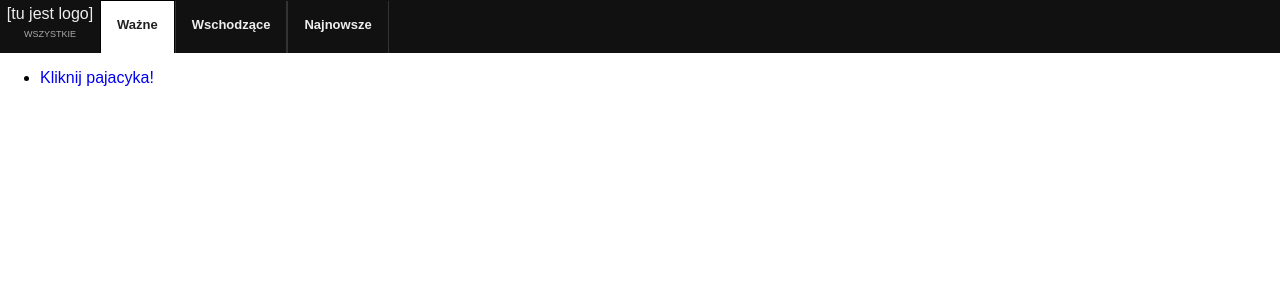
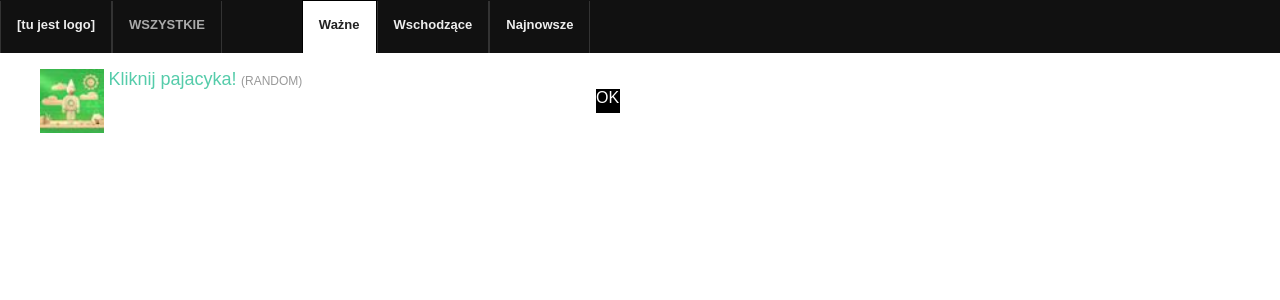
Before and after one commit to szatkus/yask, a Flask app: page / in a window 1280 px wide. Shown: the top 300 px of the page. Run offline with Flask 2, Linux system fonts and the light colour scheme.

Commit message:
Partial entries template

```diff
--- a/css/style.css
+++ b/css/style.css
@@ -44,7 +44,60 @@ header .place {
     height: 40px;
     vertical-align: middle;
 }
+
+.channel-name {
+    text-transform: uppercase;
+}
+
 header .channel-name {
     color: #aaa;
-    font-size: 9px;
+    margin-right: 80px;
 }
+
+ul.entries {
+    list-style-type: none;
+    width: 600px;
+}
+
+ul.entries .thumbnail-container {
+    display: inline-block;
+    width: 64px;
+    height: 64px;
+}
+
+ul.entries .thumbnail-container .helper {
+    display: table-cell;
+    vertical-align: middle;
+    text-align: center;
+    width: 64px;
+    height: 64px;
+}
+
+ul.entries .details {
+    display: inline-block;
+    height: 64px;
+    vertical-align: top;
+}
+
+ul.entries .title {
+    font-size: 18px;
+    color: #5ca;
+}
+
+ul.entries .title:visited {
+    color: #475;
+}
+
+ul.entries .channel-name {
+    color: #999;
+    font-size: 12px;
+}
+
+ul.entries .ok {
+    float: right;
+    height: 24px;
+    width: 24px;
+    margin: 20px;
+    background-color: #000;
+    color: #fff;
+}
--- a/main.py
+++ b/main.py
@@ -10,5 +10,9 @@ def root():
 def send_css(path):
     return send_from_directory('css', path)
 
+@app.route('/images/<path:path>')
+def send_image(path):
+    return send_from_directory('images', path)
+
 if __name__ == "__main__":
     app.run(debug=True)
--- a/templates/index.html
+++ b/templates/index.html
@@ -5,16 +5,27 @@
 <link rel="stylesheet" type="text/css" href="css/style.css">
 
 <header>
-    <div class="place">
-        <a href="#" class="logo" title="Musisz tylko mocno w nie uwierzyć!">[tu jest logo]</a><br>
-        <a href="#" class="channel-name">WSZYSTKIE</a>
-    </div><a href="#" class="selected">Ważne
+    <a href="#" class="logo" title="Musisz tylko mocno w nie uwierzyć!">[tu jest logo]
+    </a><a href="#" class="channel-name">wszystkie
+    </a><a href="#" class="selected">Ważne
     </a><a href="#">Wschodzące
     </a><a href="#">Najnowsze</a>
 </header>
 
 <main>
-    <ul>
-        <li><a href="http://www.pajacyk.pl/" class="title">Kliknij pajacyka!</a></li>
+    <ul class="entries">
+        <li>
+            <div class="thumbnail-container">
+                <div class="helper">
+                    <a href="http://www.pajacyk.pl/"><img src="images/pajacyk.jpg" width="64"></a>
+                </div>
+            </div>
+            <div class="details">
+                <a href="http://www.pajacyk.pl/" class="title">Kliknij pajacyka!</a>
+                <a href="#" class="channel-name">(random)</a><br>
+
+            </div>
+            <a href="#" class="ok">OK</a>
+        </li>
     </ul>
 </main>
```
Also changed, not shown: images/pajacyk.jpg (added).
